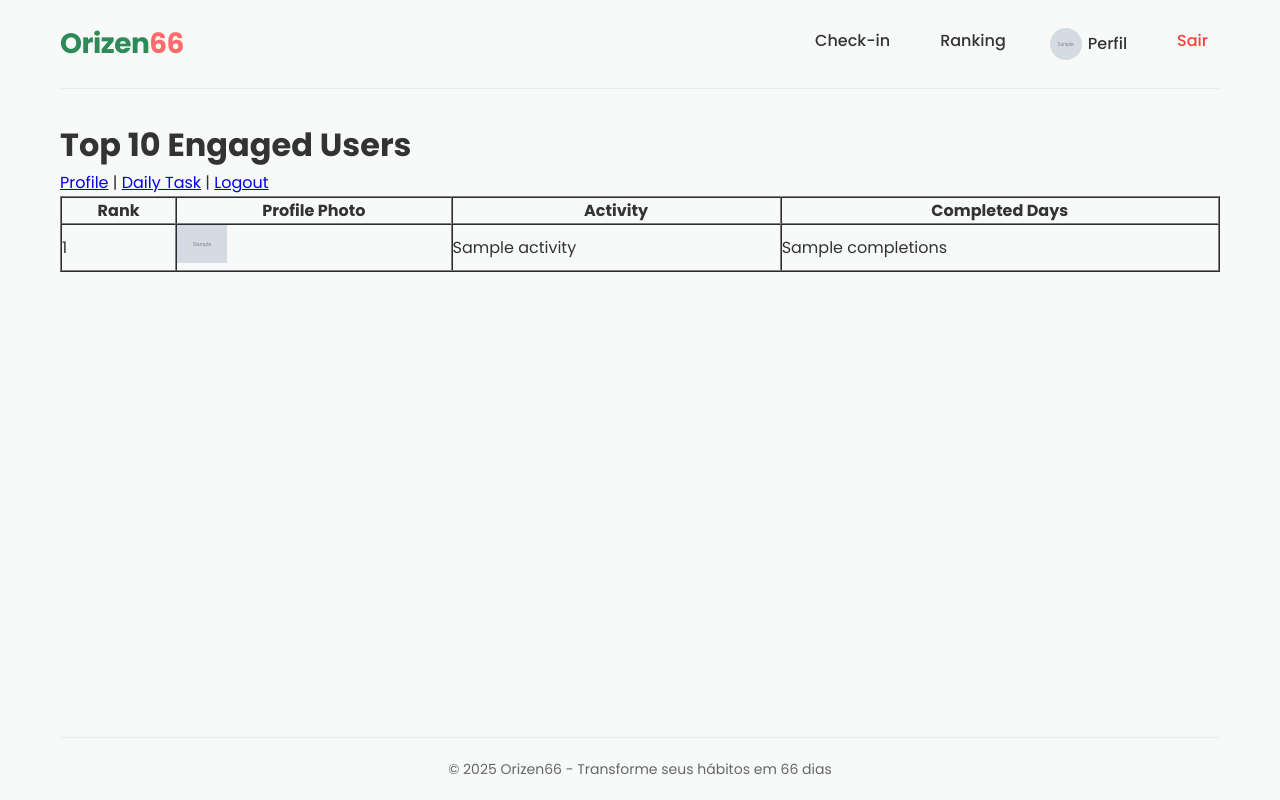
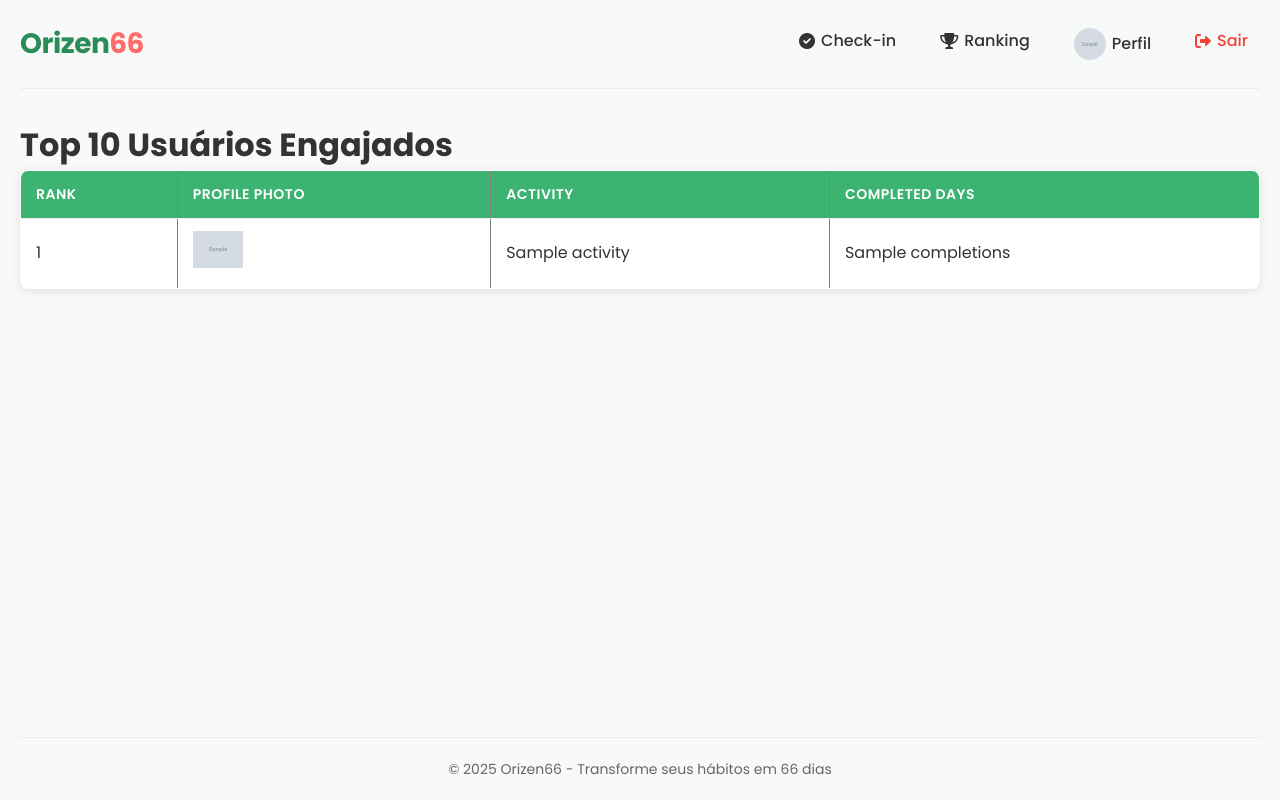
Before and after one commit to renansilva42/orizen66, a Flask app: template templates/ranking.html in a window 1280 px wide. Run offline with Flask 3, Linux system fonts and the light colour scheme; the template is opened without the code that fills it: most values are stand-ins (such as "Sample title", 1, 10 or a date in 2020); grey boxes marked "Sample" are stand-in pictures.

Commit message:
iniciando ranking

```diff
--- a/templates/ranking.html
+++ b/templates/ranking.html
@@ -2,17 +2,20 @@
 <html lang="en">
 <head>
     <meta charset="UTF-8" />
-    <title>Ranking - Orizen66</title>
+    <meta name="viewport" content="width=device-width, initial-scale=1.0" />
+    <title>Ranking- Orizen66</title>
+    <link rel="stylesheet" href="{{ url_for('static', filename='style.css') }}" />
+    <link rel="stylesheet" href="{{ url_for('static', filename='daily.css') }}" />
     <link rel="stylesheet" href="{{ url_for('static', filename='header.css') }}" />
-    <link rel="stylesheet" href="{{ url_for('static', filename='profile.css') }}" />
     <link rel="stylesheet" href="{{ url_for('static', filename='footer.css') }}" />
+    <link rel="stylesheet" href="https://cdnjs.cloudflare.com/ajax/libs/font-awesome/6.0.0/css/all.min.css" />
 </head>
 <body>
     <div class="container">
         {% include 'header.html' %}
 
-        <h1>Top 10 Engaged Users</h1>
-        <p><a href="{{ url_for('profile') }}">Profile</a> | <a href="{{ url_for('daily') }}">Daily Task</a> | <a href="{{ url_for('logout') }}">Logout</a></p>
+        <h1>Top 10 Usuários Engajados</h1>
+
         <table border="1" cellpadding="5" cellspacing="0">
             <thead>
                 <tr>
```
